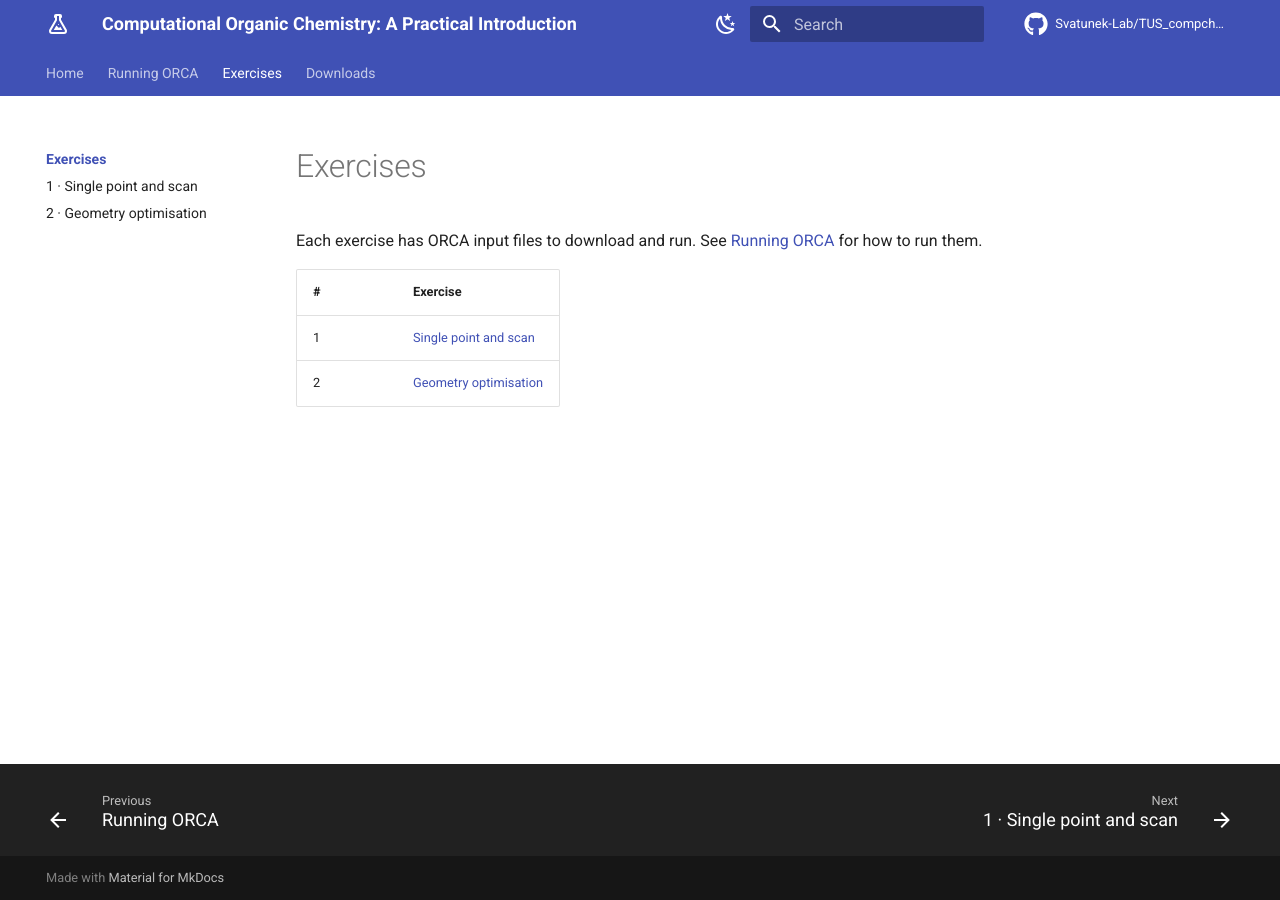
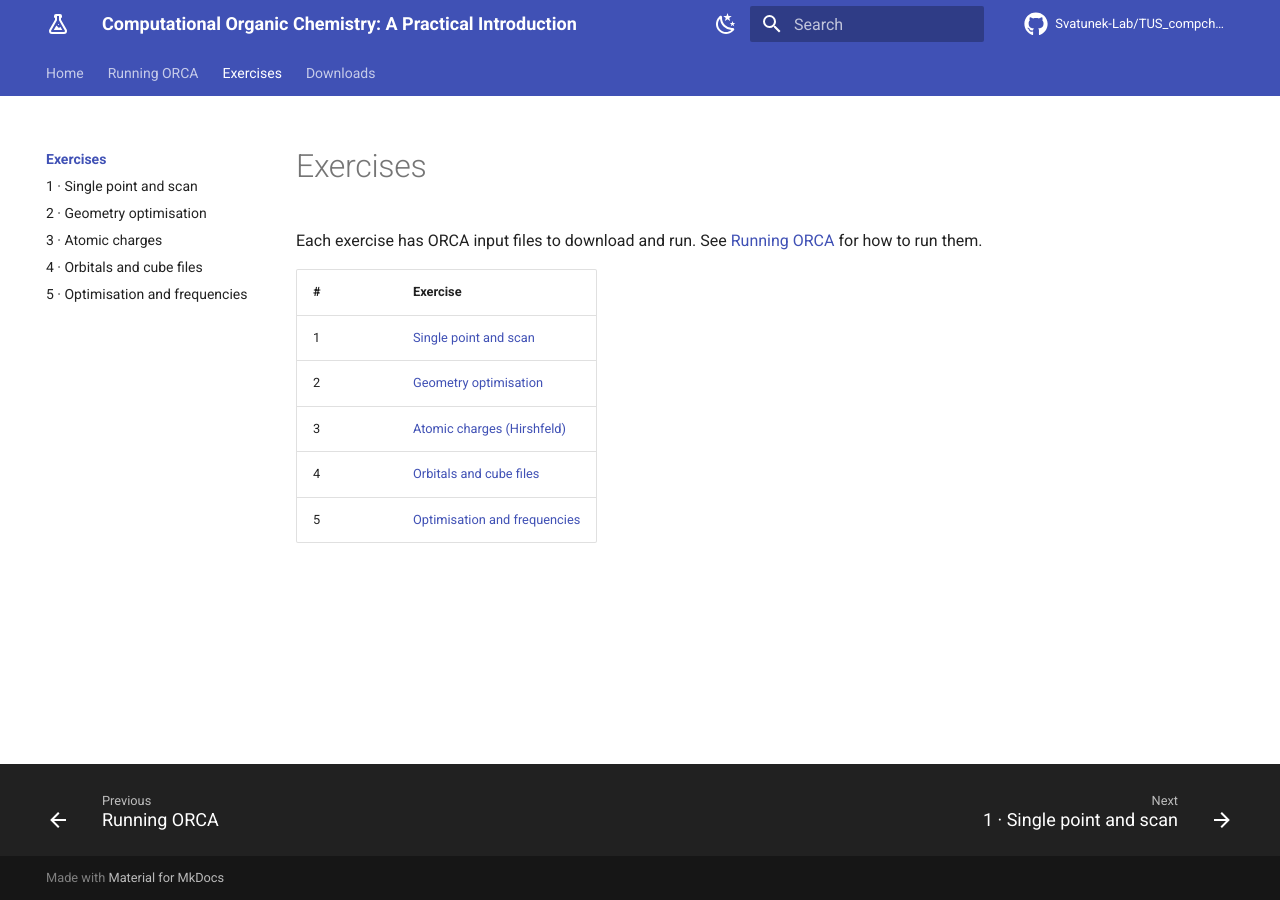
Before and after one commit to Svatunek-Lab/TUS_compchem_lecture, an MkDocs documentation site: the page built from docs/exercises/index.md, in a window 1280 px wide. Built offline with MkDocs 1.6.1 and Material for MkDocs 9.7.7, drawn with Linux system fonts in a browser that asks for light colours; comment, search, counter and statistics services are not loaded; some of the changed lines change nothing that is shown.

Commit message:
added exercises

````diff
--- a/docs/downloads.md
+++ b/docs/downloads.md
@@ -24,3 +24,22 @@ The `download="name"` attribute makes the browser save the file (under that name
 | ---- | ----------- |
 | [:material-file-download: n2_opt.inp](files/ex02/n2_opt.inp){ download="n2_opt.inp" } | ORCA optimisation, N<sub>2</sub> |
 | [:material-file-download: aspirin_opt.inp](files/ex02/aspirin_opt.inp){ download="aspirin_opt.inp" } | ORCA optimisation, aspirin (HF-3c) |
+
+## Exercise 3 · Atomic charges
+
+| File | Description |
+| ---- | ----------- |
+| [:material-file-download: acetone_charges.inp](files/ex03/acetone_charges.inp){ download="acetone_charges.inp" } | Hirshfeld charges of acetone |
+
+## Exercise 4 · Orbitals and cube files
+
+| File | Description |
+| ---- | ----------- |
+| [:material-file-download: acetone_orbitals.inp](files/ex04/acetone_orbitals.inp){ download="acetone_orbitals.inp" } | Orbital energies and cube files of acetone |
+
+## Exercise 5 · Optimisation and frequencies
+
+| File | Description |
+| ---- | ----------- |
+| [:material-file-download: n2_freq.inp](files/ex05/n2_freq.inp){ download="n2_freq.inp" } | N<sub>2</sub>, optimisation + frequencies |
+| [:material-file-download: acetone_freq.inp](files/ex05/acetone_freq.inp){ download="acetone_freq.inp" } | Acetone, optimisation + frequencies |
--- /dev/null
+++ b/docs/exercises/03-charges.md
@@ -0,0 +1,48 @@
+# 3 · Atomic charges (Hirshfeld)
+
+Calculate atomic partial charges of acetone.
+
+!!! tip "First time running ORCA?"
+    See [Running ORCA](../orca.md) for how to run an input file from the command line.
+    `/path/to/orca` below is the full path to your ORCA program.
+
+## Input
+
+<div class="buttons" markdown>
+[:material-download: acetone_charges.inp](../files/ex03/acetone_charges.inp){ .md-button download="acetone_charges.inp" }
+</div>
+
+```text title="acetone_charges.inp"
+--8<-- "docs/files/ex03/acetone_charges.inp"
+```
+
+The `Hirshfeld` keyword adds a Hirshfeld population analysis. The structure is taken
+from PubChem and not optimised; for real work, optimise first (see
+[Exercise 2](02-opt.md)).
+
+```bash
+/path/to/orca acetone_charges.inp > acetone_charges.out
+```
+
+## Output
+
+Search `acetone_charges.out` for these sections. Each lists one charge per atom, with
+atoms numbered from 0 in the order of the input.
+
+| Search for | Charge model |
+| ---------- | ------------ |
+| `HIRSHFELD ANALYSIS` | Hirshfeld (requested with the `Hirshfeld` keyword) |
+| `MULLIKEN ATOMIC CHARGES` | Mulliken (always printed) |
+| `LOEWDIN ATOMIC CHARGES` | Löwdin (always printed) |
+
+Atomic charges are not observables: different models give different numbers for the
+same molecule. Compare the three.
+
+!!! info "Other charge models"
+    `! CHELPG` gives charges fitted to the electrostatic potential, `! MBIS` gives
+    MBIS charges. Add them to the `!` line to compare.
+
+## ORCA documentation
+
+- [Population analysis (manual)](https://www.faccts.de/docs/orca/6.1/manual/contents/spectroscopyproperties/population.html)
+- [Charge models (tutorial)](https://www.faccts.de/docs/orca/6.1/tutorials/prop/charges.html)
--- /dev/null
+++ b/docs/exercises/04-orbitals.md
@@ -0,0 +1,66 @@
+# 4 · Orbitals and cube files
+
+Look at the orbital energies of acetone and create cube files of the HOMO, the LUMO and
+the electron density for viewing in 3D.
+
+!!! tip "First time running ORCA?"
+    See [Running ORCA](../orca.md) for how to run an input file from the command line.
+    `/path/to/orca` below is the full path to your ORCA program.
+
+## Input
+
+<div class="buttons" markdown>
+[:material-download: acetone_orbitals.inp](../files/ex04/acetone_orbitals.inp){ .md-button download="acetone_orbitals.inp" }
+</div>
+
+```text title="acetone_orbitals.inp"
+--8<-- "docs/files/ex04/acetone_orbitals.inp"
+```
+
+```bash
+/path/to/orca acetone_orbitals.inp > acetone_orbitals.out
+```
+
+## Orbital energies
+
+Search `acetone_orbitals.out` for `ORBITAL ENERGIES`. Each orbital is listed with its
+number (`NO`), occupation (`OCC`) and energy in Hartree and eV.
+
+- **HOMO:** the last orbital with occupation 2
+- **LUMO:** the first orbital with occupation 0
+
+Acetone has 32 electrons, so orbitals 0–15 are occupied: the HOMO is orbital 15, the LUMO
+is orbital 16.
+
+## Cube files
+
+The `%plots` block writes the cube files at the end of the calculation:
+
+| Line | Meaning |
+| ---- | ------- |
+| `Format Gaussian_Cube` | Write `.cube` files, which most viewers can open |
+| `dim1 80` … `dim3 80` | Number of grid points in x, y, z (more = finer, larger files) |
+| `min1 -8.0` … `max3 8.0` | Size of the box in **Bohr** (1 Bohr = 0.529 Å); it must contain the molecule |
+| `MO("acetone_homo.cube", 15, 0);` | Orbital 15 (counting starts at 0). The last number is 0 for closed-shell molecules |
+| `ElDens("acetone_dens.cube");` | Total electron density |
+
+For another orbital, add a line with its number, e.g. `MO("acetone_homo-1.cube", 14, 0);`.
+
+Open the `.cube` files in a viewer such as
+[Avogadro](https://www.openchemistry.org/projects/avogadro2/) and display them as
+an isosurface.
+
+??? info "Creating cube files afterwards with orca_plot"
+    You can also make cube files after the calculation, from the `.gbw` file:
+
+    ```bash
+    /path/to/orca_plot acetone_orbitals.gbw -i
+    ```
+
+    This starts an interactive menu where you choose the orbital and the output format.
+    `orca_plot` is in the same folder as `orca`.
+
+## ORCA documentation
+
+- [Orbital and density plots (manual)](https://www.faccts.de/docs/orca/6.1/manual/contents/utilitiesvisualization/plots.html)
+- [Graphical user interfaces](https://www.faccts.de/docs/orca/6.1/tutorials/first_steps/GUI.html)
--- /dev/null
+++ b/docs/exercises/05-freq.md
@@ -0,0 +1,76 @@
+# 5 · Optimisation and frequencies
+
+Optimise a structure and calculate its vibrational frequencies.
+**Part A:** N<sub>2</sub>. **Part B:** acetone.
+
+!!! tip "First time running ORCA?"
+    See [Running ORCA](../orca.md) for how to run an input file from the command line.
+    `/path/to/orca` below is the full path to your ORCA program.
+
+The frequency calculation tells you:
+
+- whether the optimised structure is a **minimum** (all frequencies positive) or a
+  **transition state** (exactly one imaginary frequency, printed as a negative number)
+- the **IR spectrum**
+- **thermochemistry**: zero-point energy, enthalpy and Gibbs free energy
+
+Frequencies are only meaningful at an optimised structure, calculated with the same
+method. That is why `Opt` and `Freq` are run together.
+
+## Part A · N<sub>2</sub>
+
+<div class="buttons" markdown>
+[:material-download: n2_freq.inp](../files/ex05/n2_freq.inp){ .md-button download="n2_freq.inp" }
+</div>
+
+```text title="n2_freq.inp"
+--8<-- "docs/files/ex05/n2_freq.inp"
+```
+
+```bash
+/path/to/orca n2_freq.inp > n2_freq.out
+```
+
+## Part B · acetone
+
+<div class="buttons" markdown>
+[:material-download: acetone_freq.inp](../files/ex05/acetone_freq.inp){ .md-button download="acetone_freq.inp" }
+</div>
+
+```text title="acetone_freq.inp"
+--8<-- "docs/files/ex05/acetone_freq.inp"
+```
+
+```bash
+/path/to/orca acetone_freq.inp > acetone_freq.out
+```
+
+## Output
+
+| Search for | What it is |
+| ---------- | ---------- |
+| `VIBRATIONAL FREQUENCIES` | All frequencies in cm⁻¹. Imaginary frequencies are negative and marked `***imaginary mode***` |
+| `IR SPECTRUM` | Frequencies with IR intensities |
+| `Zero point energy` | Zero-point vibrational energy |
+| `Total Enthalpy` | Enthalpy at 298.15 K |
+| `Final Gibbs free energy` | Gibbs free energy at 298.15 K |
+
+The list of frequencies has one entry per coordinate (3 × number of atoms). The first
+ones are zero: they are translations and rotations of the whole molecule, not
+vibrations.
+
+| Molecule | Entries | Zero | Vibrations |
+| -------- | ------- | ---- | ---------- |
+| N<sub>2</sub> (linear) | 6 | 5 | 1 |
+| acetone | 30 | 6 | 24 |
+
+To animate the vibrations, open the `.out` file in a viewer such as
+[Avogadro](https://www.openchemistry.org/projects/avogadro2/) or
+[Chemcraft](https://www.chemcraftprog.com). The frequencies are also saved in the `.hess`
+file.
+
+## ORCA documentation
+
+- [Vibrational frequencies (tutorial)](https://www.faccts.de/docs/orca/6.1/tutorials/prop/freq.html)
+- [Thermodynamics (tutorial)](https://www.faccts.de/docs/orca/6.1/tutorials/prop/thermo.html)
+- [IR spectra (tutorial)](https://www.faccts.de/docs/orca/6.1/tutorials/spec/IR.html)
--- a/docs/exercises/index.md
+++ b/docs/exercises/index.md
@@ -7,6 +7,9 @@ Each exercise has ORCA input files to download and run. See
 | - | -------- |
 | 1 | [Single point and scan](01-sp-scan.md) |
 | 2 | [Geometry optimisation](02-opt.md) |
+| 3 | [Atomic charges (Hirshfeld)](03-charges.md) |
+| 4 | [Orbitals and cube files](04-orbitals.md) |
+| 5 | [Optimisation and frequencies](05-freq.md) |
 
 <!--
 To add an exercise:
--- a/mkdocs.yml
+++ b/mkdocs.yml
@@ -13,6 +13,9 @@ nav:
       - exercises/index.md
       - 1 · Single point and scan: exercises/01-sp-scan.md
       - 2 · Geometry optimisation: exercises/02-opt.md
+      - 3 · Atomic charges: exercises/03-charges.md
+      - 4 · Orbitals and cube files: exercises/04-orbitals.md
+      - 5 · Optimisation and frequencies: exercises/05-freq.md
   - Downloads: downloads.md
 
 theme:
````
Also changed, not shown: 9 other files.
